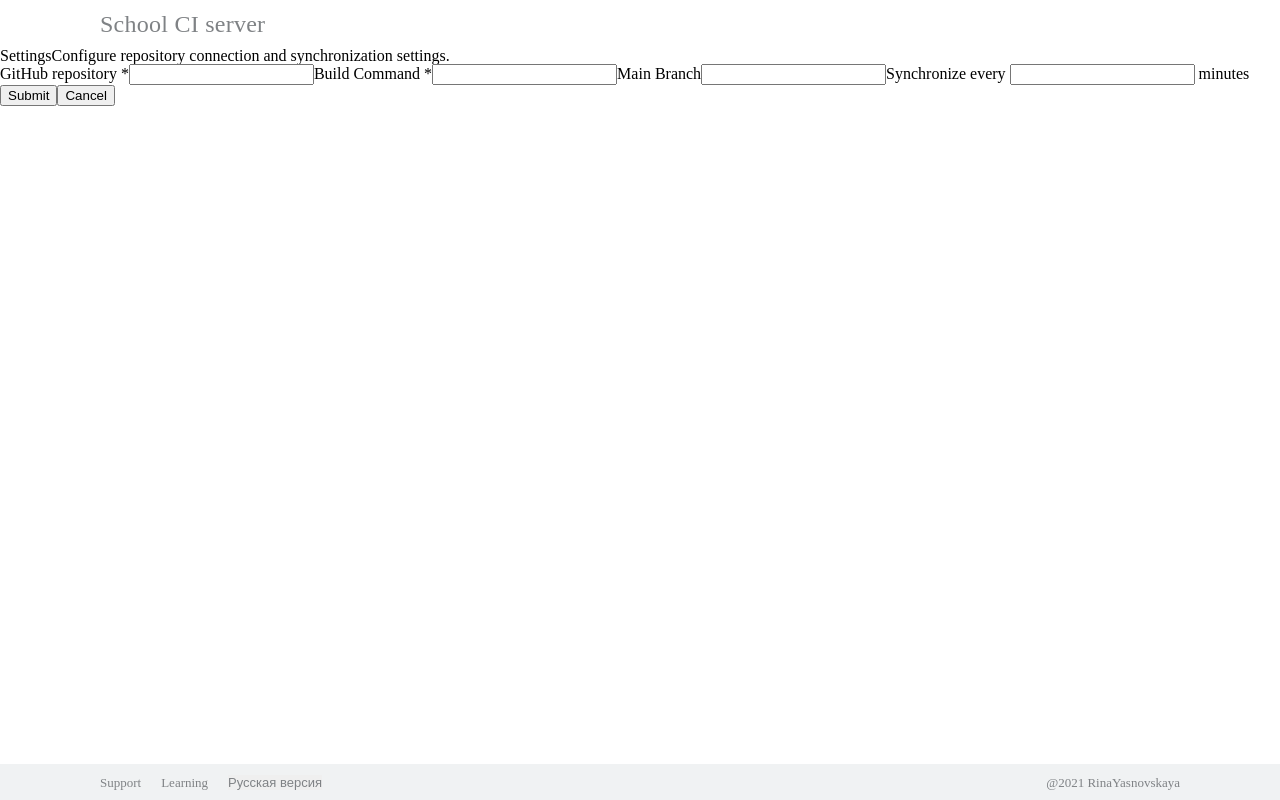
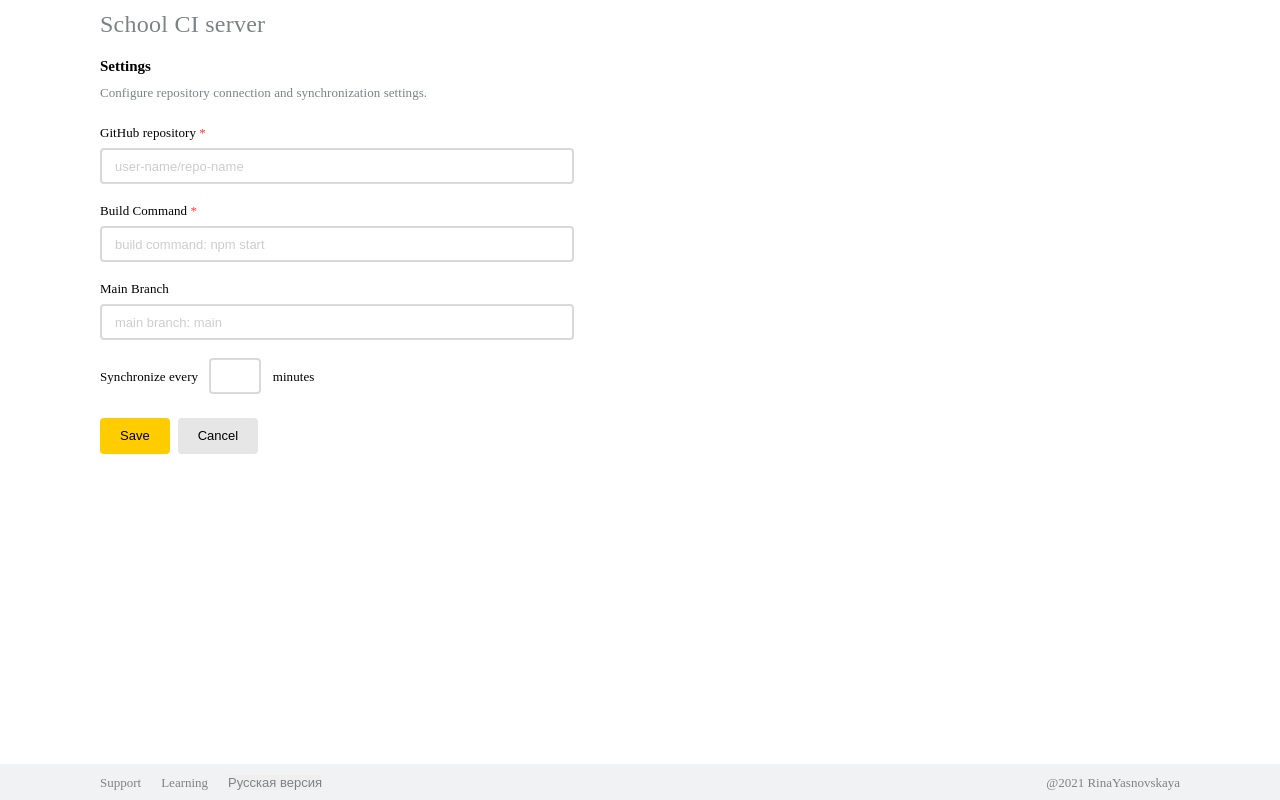
Before and after one commit to RinaYasnovskaya/shri-react-first-part, a React app in the folder shri-react/: page /settings in a window 1280 px wide. Built offline with nearby package versions, Linux system fonts and the light colour scheme; the HTML template or start-up script is replaced by a standard one.

Commit message:
style: add styles for settings page

```diff
--- a/shri-react/src/assets/scss/base/_buttons.scss
+++ b/shri-react/src/assets/scss/base/_buttons.scss
@@ -11,7 +11,7 @@
   &_bright{
     background-color: $button-enabled-bright;
     height: $height-main-elem;
-    line-height: 36px;
+    line-height: $height-main-elem;;
     color: $color-text-primary;
 
     &:hover{
@@ -19,6 +19,7 @@
     }
     &:focus{
       border: 2px solid $button-enabled-bright-border-focus;
+      outline: none;
     }
   }
 
@@ -37,6 +38,14 @@
       margin: 8px 5px 8px 8px;
       position: absolute;
     }
+
+    &:hover{
+      background-color: $button-enabled-light-hover;
+    }
+    &:focus{
+      border: 2px solid $enabled-light-border-focus;
+      outline: none;
+    }
   }
 }
 
--- a/shri-react/src/assets/scss/main.scss
+++ b/shri-react/src/assets/scss/main.scss
@@ -24,3 +24,9 @@ html, body, #root{
 a{
   text-decoration: none;
 }
+
+input{
+  border: none;
+  font-style: normal;
+  font-weight: 400;
+}
--- a/shri-react/src/components/header/header.scss
+++ b/shri-react/src/components/header/header.scss
@@ -6,6 +6,8 @@
   align-items: center;
   padding: 10px 100px;
   justify-content: space-between;
+  height: 48px;
+  margin-bottom: 8px;
 
   &__title{
     font-size: $font-size-primary;
--- a/shri-react/src/components/settings/Settings.jsx
+++ b/shri-react/src/components/settings/Settings.jsx
@@ -1,33 +1,32 @@
 import React from 'react';
+import './settings.scss';
 
 export const Settings = () => {
   return (
-    <form action="">
-      <p className="form__title">
-        <span className="form__title-main" id="title_settings">Settings</span>
-        <span className="form__title-description" id="description_settings">
+    <form action="" className="form">
+      <div className="form__title">
+        <p className="form__title-main" id="title_settings">Settings</p>
+        <p className="form__title-description" id="description_settings">
           Configure repository connection and synchronization settings.
-        </span>
-      </p>
-      <div>
-        <label id="repo_name">
-          GitHub repository <span className="red-start">*</span>
-          <input required type="text" value="" onChange="" />
+        </p>
+      </div>
+      <div className="form__inner">
+        <label htmlFor="repo-name">
+          GitHub repository <span className="red-star">*</span>
         </label>
+        <input required id="repo-name" type="text" placeholder="user-name/repo-name" />
         <label id="build_command">
-          Build Command <span className="red-start">*</span>
-          <input required type="text" value="" onChange="" />
+          Build Command <span className="red-star">*</span>
         </label>
-        <label id="build_command">
-          Main Branch
-          <input type="text" value="" onChange="" />
+        <input required htmlFor="build-command" type="text" placeholder="build command: npm start" />
+        <label htmlFor="main-branch">Main Branch</label>
+        <input type="text" id="main-branch" placeholder="main branch: main" />
+        <label htmlFor="time">
+          Synchronize every <input id="time" type="number" /> minutes
         </label>
-        <label id="build_command">
-          Synchronize every <input type="number" value="" onChange="" /> minutes
-        </label>
-        <input type="submit" value="Submit" />
-        <input type="button" value="Cancel" />
       </div>
+        <input type="submit" value="Save" className="button button_bright" />
+        <input type="button" value="Cancel" className="button button_light" />
     </form>
   );
 };
--- /dev/null
+++ b/shri-react/src/components/settings/settings.scss
@@ -0,0 +1,83 @@
+@import '../../assets/scss/constants/colors';
+@import '../../assets/scss/constants/vars';
+
+.form{
+  width: 474px;
+  height: 400px;
+  margin-left: 100px;
+
+  &__inner{
+    display: flex;
+    flex-direction: column;
+    padding-top: 22px;
+    padding-bottom: 24px;
+  }
+
+  label, &__title-description{
+    font-size: $font-size-secondary;
+    font-weight: 400;
+    font-style: normal;
+    line-height: 18px;
+    letter-spacing: 0.06px;
+  }
+
+  &__title{
+    &-main{
+      color: $color-text-primary;
+      font-weight: bold;
+      font-size: $font-size-build;
+      padding-bottom: 8px;
+      line-height: 20px;
+    }
+    &-description{
+      color: $color-text-other;
+    }
+  }
+
+  input{
+    font-size: $font-size-secondary;
+  }
+
+  input:not([type="submit"]):not([type="button"]){
+    padding-left: 13px;
+    width: $width-input;
+    height: $height-main-elem;
+    border-radius: $border-radius-elems;
+    border: 2px solid $border-input-no-focus;
+    margin: 6px 0 18px 0;
+    line-height: $font-size-build;
+  }
+
+  input:focus:not([type="submit"]):not([type="button"]){
+    border-color: $enabled-light-border-focus;
+    outline: none;
+  }
+
+  input[type="submit"], input[type="button"] {
+    display: inline-block;
+    padding: 0 20px;
+  }
+
+  #time {
+    width: $width-input-little;
+    margin: 0 8px;
+  }
+
+  input[type="button"] {
+    height: $height-main-elem;
+    line-height: $height-main-elem;
+    margin-left: 8px;
+  }
+
+  input::placeholder{
+    color: $color-text-secondary;
+  }
+
+  &__delete{
+    background: url('../../assets/img/cancel.svg');
+  }
+}
+
+.red-star{
+  color: $red-star;
+}
```
Also changed, not shown: shri-react/src/assets/img/cancel.svg (added).
